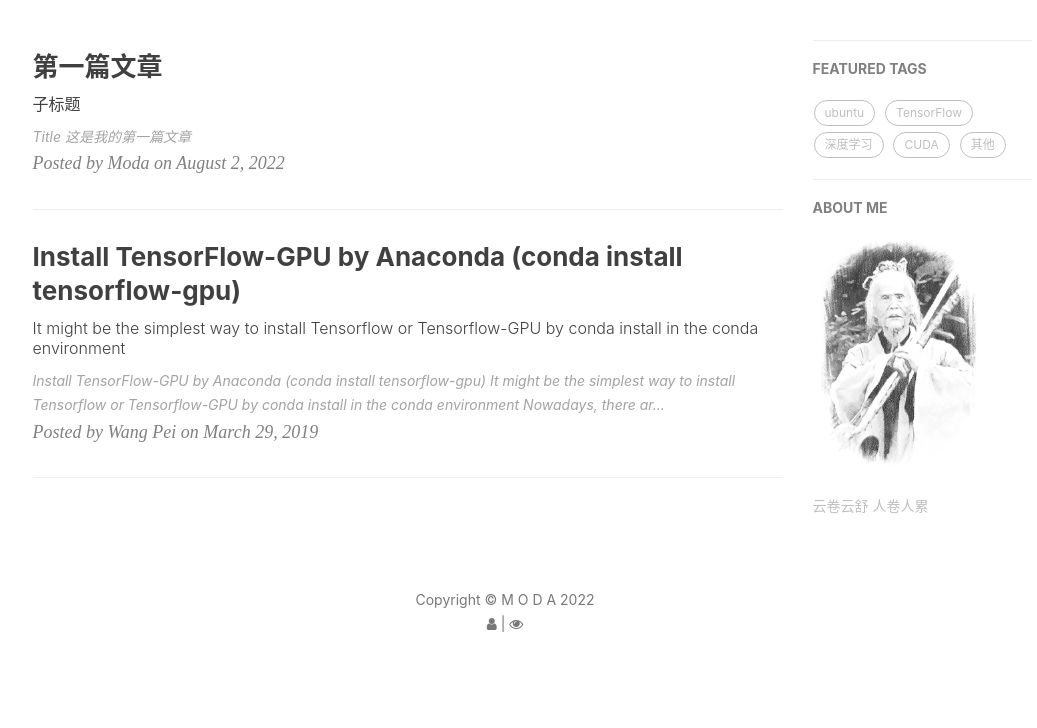
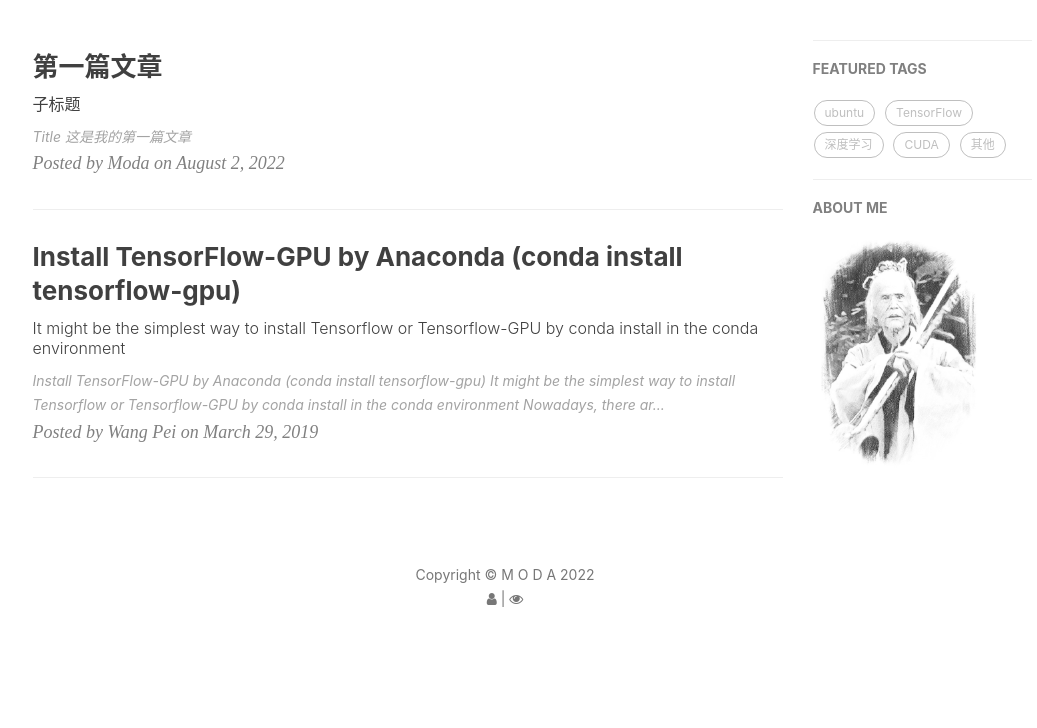
Before and after one commit to chenpnn/chenpnn.github.io, a Jekyll site: the page built from index.html, in a window 1280 px wide. Shown: the part 398-1126 px from the top of the page, without its empty margins (135-1172 px from the left). Built offline with Jekyll 4.4.1, drawn with Linux system fonts in a browser that asks for light colours; nearby versions of some CDN libraries; library files that are not in the unit come from our copies; the list of posts is cut into pages by our own code; comment, search, counter and statistics services are not loaded; after the commit the page ends 1101 px from its top, so only the background shows below that.

Commit message:
Update _config.yml
Signed-off-by: Peng Chen <chpeng2535@gmail.com>

```diff
--- a/_config.yml
+++ b/_config.yml
@@ -11,7 +11,7 @@ github_repo: "https://github.com/chenpnn/chenpnn.github.io.git" # you code repos
 
 # Sidebar settings
 sidebar: true                           # whether or not using Sidebar.
-sidebar-about-description: "云卷云舒 人卷人累"
+sidebar-about-description:
 sidebar-avatar: /img/avatar_m.jpg      # use absolute URL, seeing it's used in both `/` and `/about/`
 
 
```
